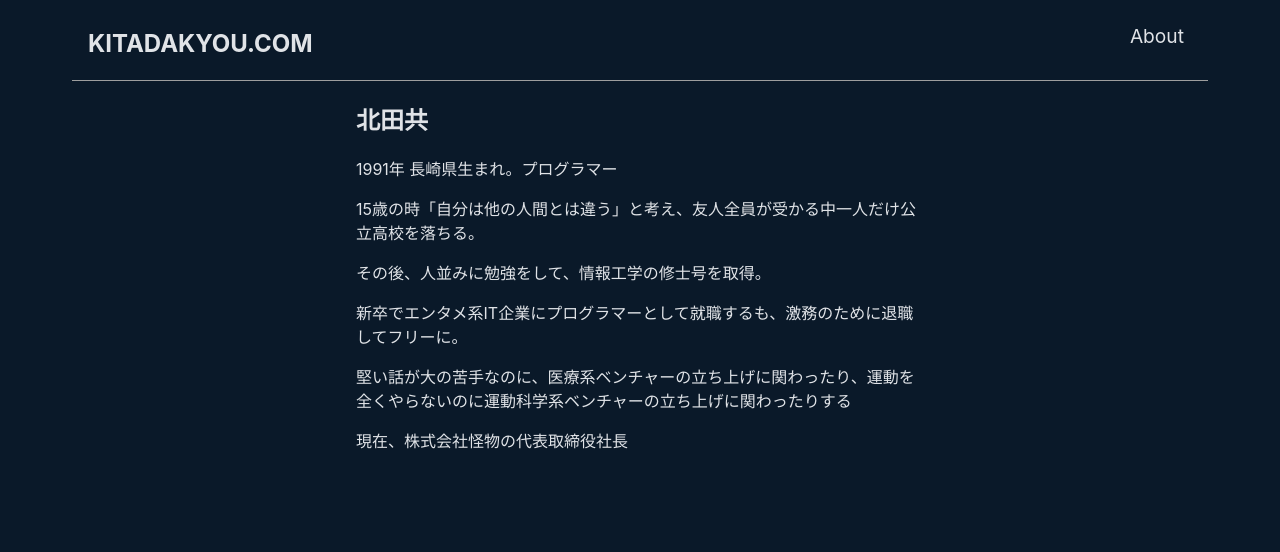
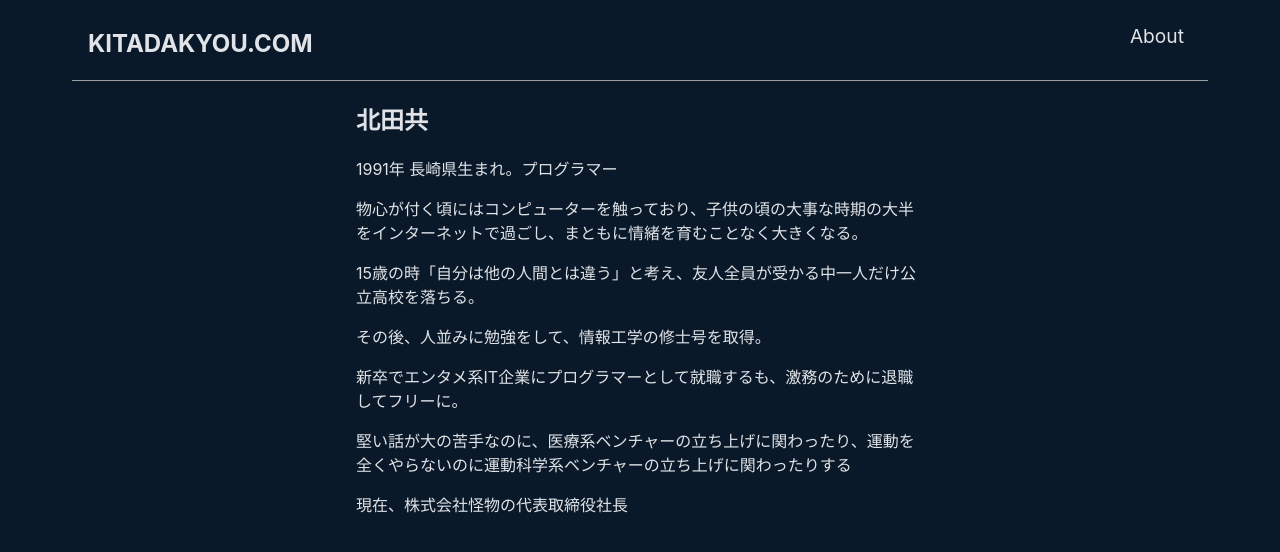
Before and after one commit to kitadakyou/kitadakyou.com, a Next.js app: page /about in a window 1280 px wide. Shown: the top 552 px of the page. Built offline with nearby package versions, Linux system fonts and the light colour scheme.

Commit message:
文章を変更

```diff
--- a/pages/about.tsx
+++ b/pages/about.tsx
@@ -6,6 +6,7 @@ export default function About () {
       <article className={styles.article}>
         <h1>北田共</h1>
         <p>1991年 長崎県生まれ。プログラマー</p>
+        <p>物心が付く頃にはコンピューターを触っており、子供の頃の大事な時期の大半をインターネットで過ごし、まともに情緒を育むことなく大きくなる。</p>
         <p>15歳の時「自分は他の人間とは違う」と考え、友人全員が受かる中一人だけ公立高校を落ちる。</p>
         <p>その後、人並みに勉強をして、情報工学の修士号を取得。</p>
         <p>新卒でエンタメ系IT企業にプログラマーとして就職するも、激務のために退職してフリーに。</p>
```
